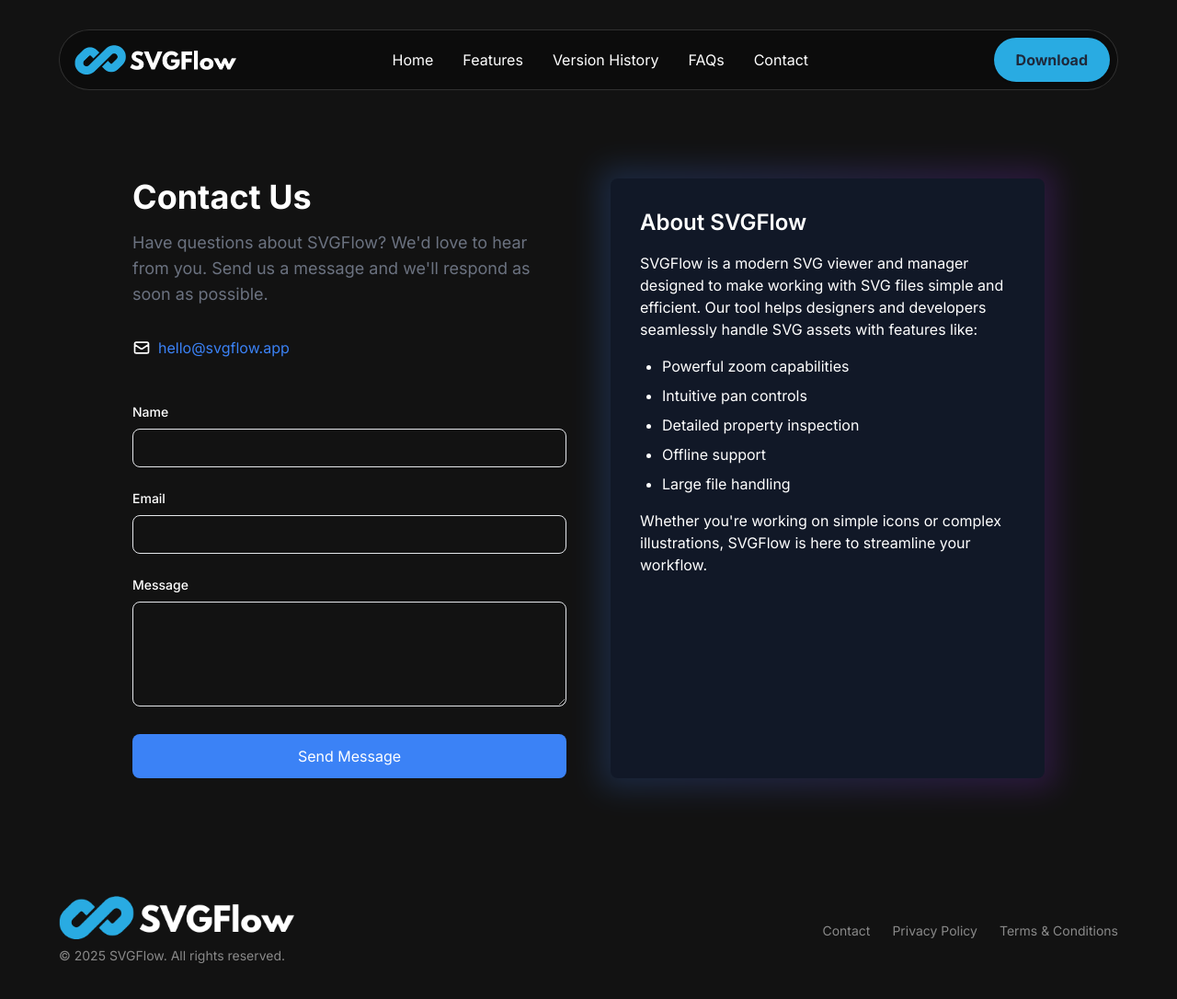
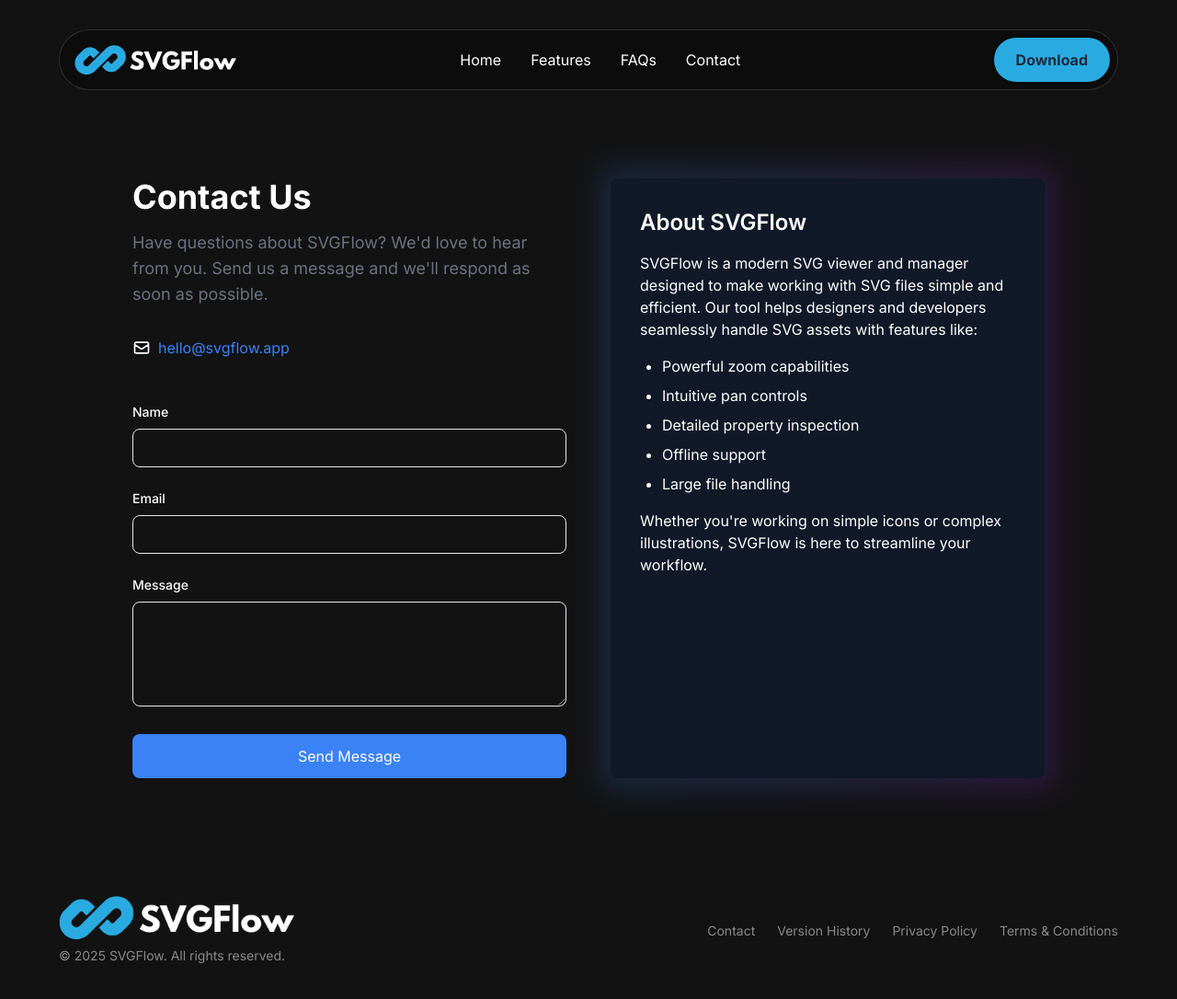
Before and after one commit to zedvex/svgflow-landing-page, a Next.js app: page /contact in a window 1280 px wide. Shown: the top 1086 px of the page at 92% size. Built offline with nearby package versions, Linux system fonts and the light colour scheme.

Commit message:
update: moved version history link from header to footer menu

```diff
--- a/constants/index.ts
+++ b/constants/index.ts
@@ -21,10 +21,6 @@
   {
     label: 'Features',
     href: '/#features',
-  },
-  {
-    label: 'Version History',
-    href: '/version-history',
   },
   {
     label: 'FAQs',
@@ -148,6 +144,10 @@
     label: 'Contact',
   },
   {
+    label: 'Version History',
+    href: '/version-history',
+  },
+  {
     href: '/privacy-policy',
     label: 'Privacy Policy',
   },
```
